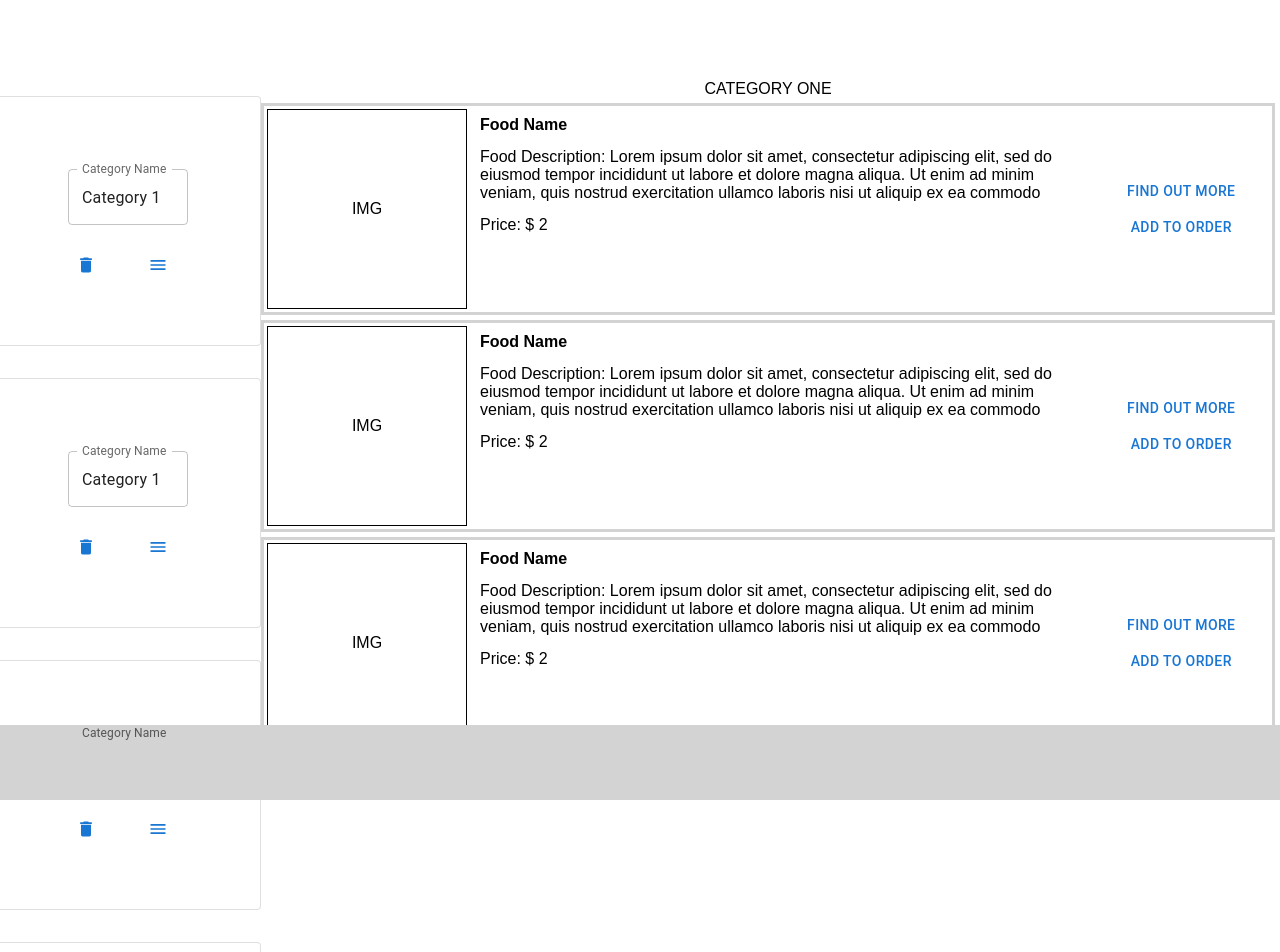
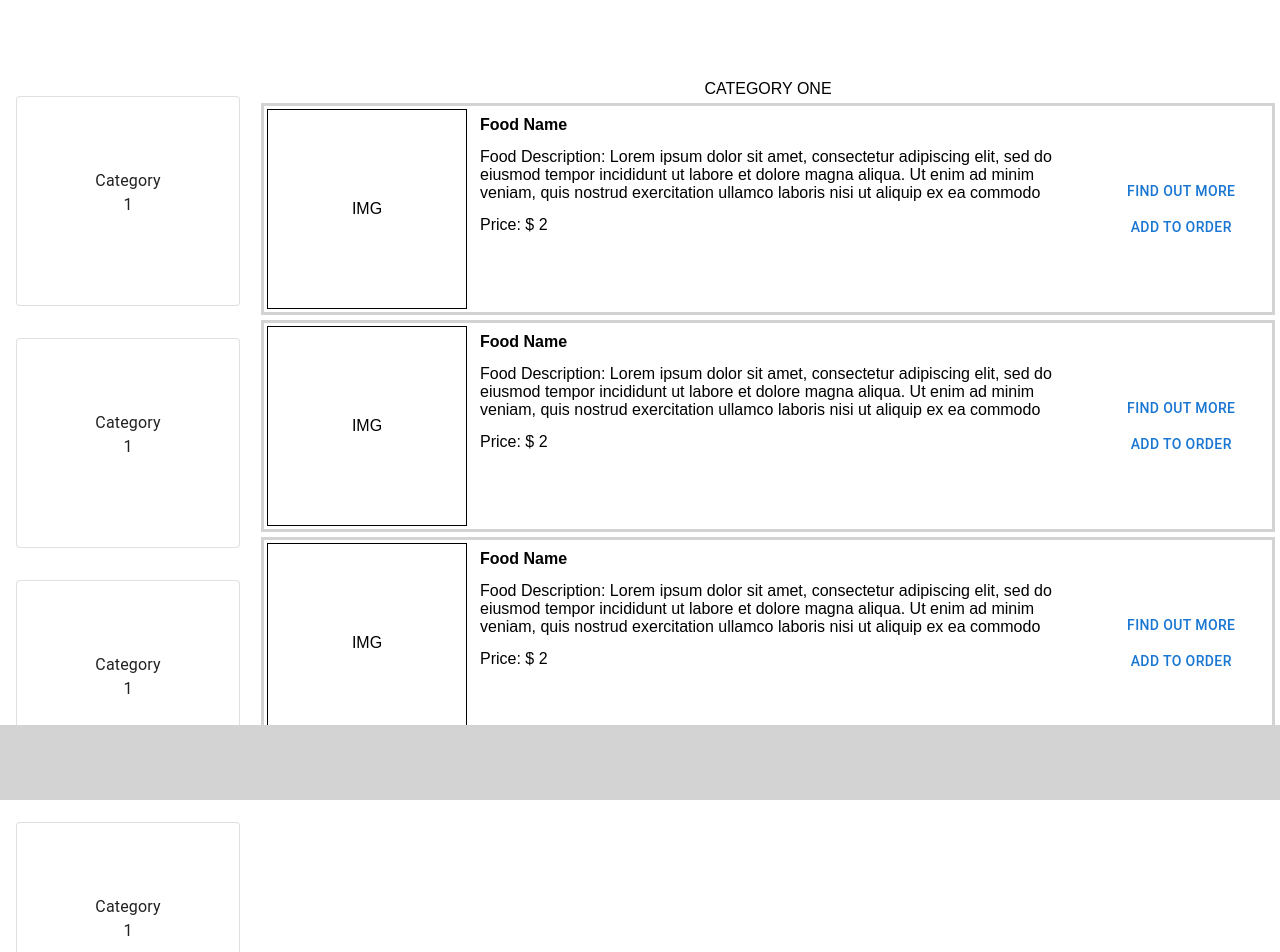
Before and after one commit to JStarL/capstone-project, a React (Create React App) app in the folder frontend/my-app/: page /customer/1 in a window 1280 px wide. Shown: the top 952 px of the page. Built offline with nearby package versions, Linux system fonts and the light colour scheme.

Commit message:
Fix up categories for manager vs customer, add a new category

```diff
--- /dev/null
+++ b/frontend/my-app/src/components/CategoryCustomer.jsx
@@ -0,0 +1,14 @@
+import React from 'react';
+import { Typography, Card, CardActions, CardContent} from '@mui/material';
+function CategoryCustomer() {
+	return <>
+		<Card onClick={() => console.log('Selecting category')} sx={{m:2, p:7}} variant="outlined" >
+			<CardContent>
+				<Typography>Category 1</Typography>
+			</CardContent>
+			<CardActions>
+			</CardActions>
+		</Card>
+  </>;
+}
+export default CategoryCustomer;
--- a/frontend/my-app/src/components/Category.jsx
+++ b/frontend/my-app/src/components/CategoryManager.jsx
@@ -2,7 +2,7 @@ import React from 'react';
 import { Button, TextField, Card, CardActions, CardContent} from '@mui/material';
 import DeleteIcon from '@mui/icons-material/Delete';
 import MenuIcon from '@mui/icons-material/Menu';
-function Category() {
+function CategoryManager() {
 	const [categoryName, setCategoryName] = React.useState('Category 1');
 	return <>
 		<Card onClick={() => console.log('Selecting category')} sx={{m:2, p:7}} variant="outlined" >
@@ -16,4 +16,4 @@ function Category() {
 		</Card>
   </>;
 }
-export default Category;
+export default CategoryManager;
--- a/frontend/my-app/src/pages/CustomerMenuPage.jsx
+++ b/frontend/my-app/src/pages/CustomerMenuPage.jsx
@@ -1,11 +1,10 @@
 import React from 'react';
 import '../App.css';
-import { Button } from '@mui/material';
 import CustomerFoodItem from '../components/CustomerFoodItem';
 import { useNavigate } from 'react-router-dom';
-import Category from '../components/Category';
+import CategoryCustomer from '../components/CategoryCustomer';
 
-function CustomerMenuPage () {
+function CustomerMenuPage() {
   const [foodName, setFoodName] = React.useState('Food Name');
   const [foodDescription, setFoodDescription] = React.useState('Food Description: Lorem ipsum dolor sit amet, consectetur adipiscing elit, sed do eiusmod tempor incididunt ut labore et dolore magna aliqua. Ut enim ad minim veniam, quis nostrud exercitation ullamco laboris nisi ut aliquip ex ea commodo')
   const [foodPrice, setFoodPrice] = React.useState(2)
@@ -14,13 +13,13 @@ function CustomerMenuPage () {
 
   return <>
     <div style={{ display: 'flex', flexDirection: 'row' }}>
-      <div style={{ width: '20%', backgroundColor: 'white', display:'flex', flexDirection: 'column', alignItems: 'center'}}>
-        <Category></Category>
-        <Category></Category>
-        <Category></Category>
-        <Category></Category>
+      <div style={{ width: '20%', backgroundColor: 'white', display: 'flex', flexDirection: 'column', alignItems: 'center' }}>
+        <CategoryCustomer></CategoryCustomer>
+        <CategoryCustomer></CategoryCustomer>
+        <CategoryCustomer></CategoryCustomer>
+        <CategoryCustomer></CategoryCustomer>
       </div>
-      <div style={{ width: '80%', height: '100%'}}>
+      <div style={{ width: '80%', height: '100%' }}>
         CATEGORY ONE
         <CustomerFoodItem foodName={foodName} foodDescription={foodDescription} foodPrice={foodPrice}></CustomerFoodItem>
         <CustomerFoodItem foodName={foodName} foodDescription={foodDescription} foodPrice={foodPrice}></CustomerFoodItem>
--- a/frontend/my-app/src/pages/ManagerMenuPage.jsx
+++ b/frontend/my-app/src/pages/ManagerMenuPage.jsx
@@ -1,23 +1,32 @@
 import React from 'react';
 import '../App.css';
-import { Button } from '@mui/material';
+import { Button, TextField } from '@mui/material';
 import ManagerFoodItem from '../components/ManagerFoodItem'
 import { useNavigate } from 'react-router-dom';
-import Category from '../components/Category';
+import CategoryManager from '../components/CategoryManager';
+import AddIcon from '@mui/icons-material/Add';
 
-function ManagerMenuPage () {
+function ManagerMenuPage() {
   const [foodName, setFoodName] = React.useState('Food Name');
+  const [newCategoryName, setNewCategoryName] = React.useState('');
   const [foodDescription, setFoodDescription] = React.useState('Food Description: Lorem ipsum dolor sit amet, consectetur adipiscing elit, sed do eiusmod tempor incididunt ut labore et dolore magna aliqua. Ut enim ad minim veniam, quis nostrud exercitation ullamco laboris nisi ut aliquip ex ea commodo')
   const navigate = useNavigate();
   return <>MANAGER MENU PAGE
     <div style={{ display: 'flex', flexDirection: 'row' }}>
-    <div style={{ width: '20%', backgroundColor: 'white', display:'flex', flexDirection: 'column', alignItems: 'center'}}>
-      <Category></Category>
-      <Category></Category>
-      <Category></Category>
-      <Category></Category>
+      <div style={{ width: '20%', backgroundColor: 'white', display: 'flex', flexDirection: 'column', alignItems: 'center' }}>
+        <CategoryManager></CategoryManager>
+        <CategoryManager></CategoryManager>
+        <CategoryManager></CategoryManager>
+        <CategoryManager></CategoryManager>
+        <TextField label='New Category Name'
+          onChange={e => setNewCategoryName(e.target.value)}
+          variant="outlined"
+          sx={{ mb: 3 }}
+          value={newCategoryName}
+        />
+        <Button onClick={() => console.log('Add new category')}startIcon={<AddIcon/>}></Button>
       </div>
-    <div style={{ width: '80%', height: '100%'}}>
+      <div style={{ width: '80%', height: '100%' }}>
         <ManagerFoodItem originalFoodName={foodName} originalFoodDescription={foodDescription}></ManagerFoodItem>
         <ManagerFoodItem originalFoodName={foodName} originalFoodDescription={foodDescription}></ManagerFoodItem>
         <ManagerFoodItem originalFoodName={foodName} originalFoodDescription={foodDescription}></ManagerFoodItem>
@@ -27,7 +36,7 @@ function ManagerMenuPage () {
       </div>
     </div>
 
-  <Button onClick={ () => { navigate('/manager/addnewmenuitem') } }>Add new menu item</Button>
+    <Button onClick={() => { navigate('/manager/addnewmenuitem') }}>Add new menu item</Button>
   </>
 }
 
```
Lines whose indentation alone changed are shown as unchanged.
